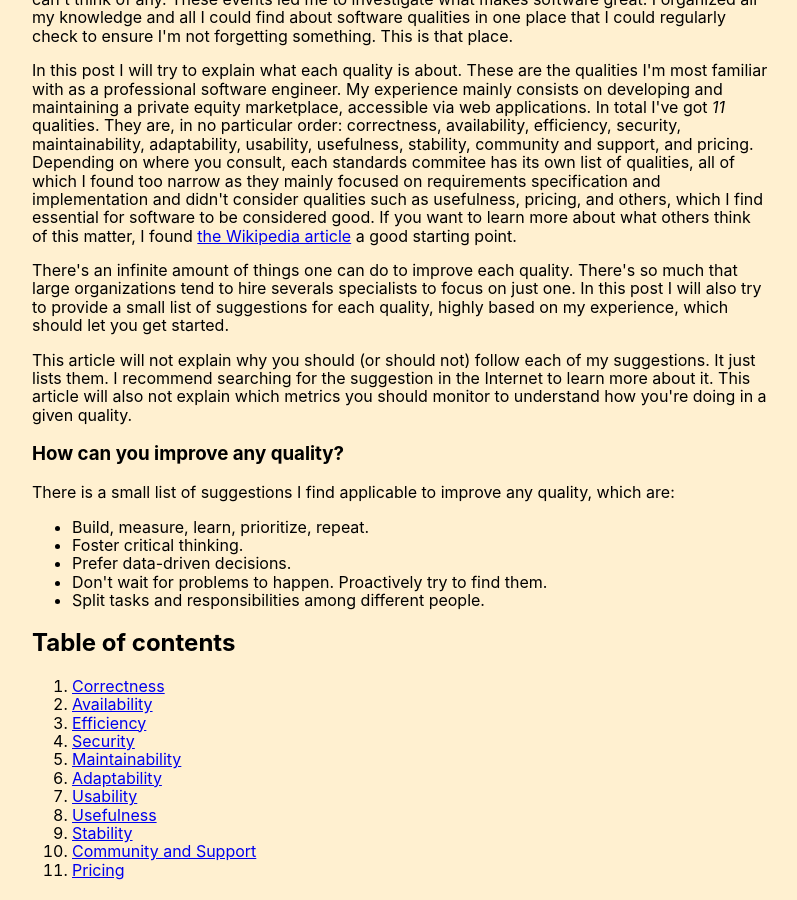
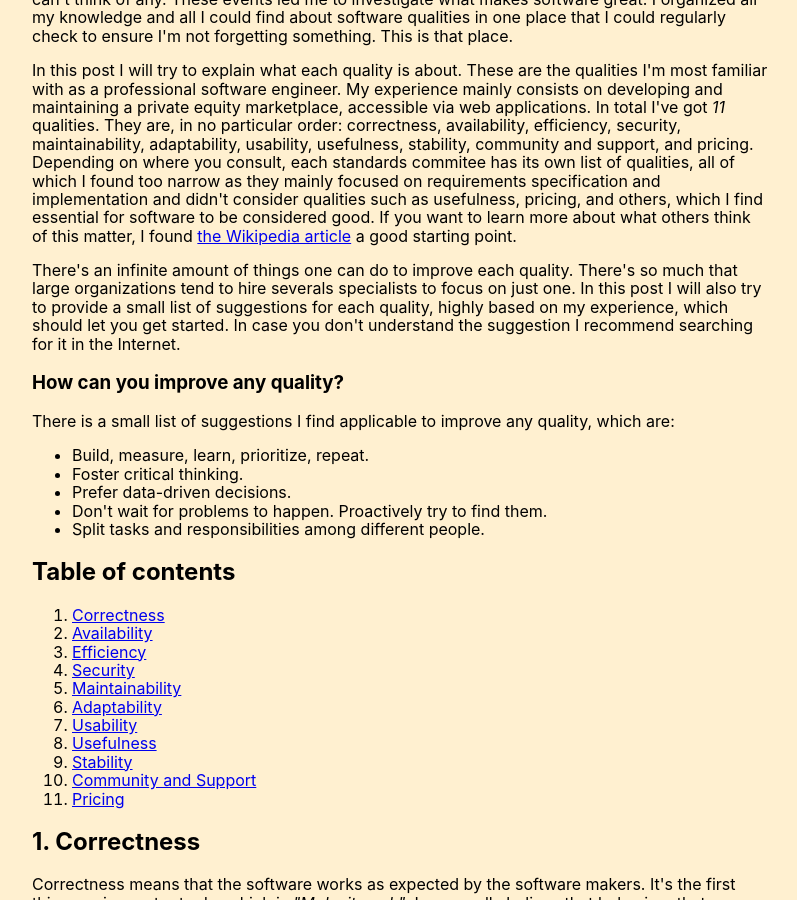
Before and after one commit to afpr252/blog, a Jekyll site: the page built from _posts/2021-04-23-software-qualities.html, in a window 1280 px wide and 900 px high, scrolled down 310 px. Shown: the whole window, without its empty margins (240-1037 px from the left). Built offline with Jekyll 4.4.1, drawn with Linux system fonts in a browser that asks for light colours.

Commit message:
Remove disclaimer about what is not the scope of this article.

```diff
--- a/_posts/2021-04-23-software-qualities.html
+++ b/_posts/2021-04-23-software-qualities.html
@@ -28,13 +28,7 @@ permalink: software-qualities
   There's an infinite amount of things one can do to improve each quality.
   There's so much that large organizations tend to hire severals specialists to focus on just one.
   In this post I will also try to provide a small list of suggestions for each quality, highly based on my experience, which should let you get started.
-</p>
-
-<p>
-  This article will not explain why you should (or should not) follow each of my suggestions.
-  It just lists them.
-  I recommend searching for the suggestion in the Internet to learn more about it.
-  This article will also not explain which metrics you should monitor to understand how you're doing in a given quality.
+  In case you don't understand the suggestion I recommend searching for it in the Internet.
 </p>
 
 <h3>How can you improve any quality?</h3>
```
